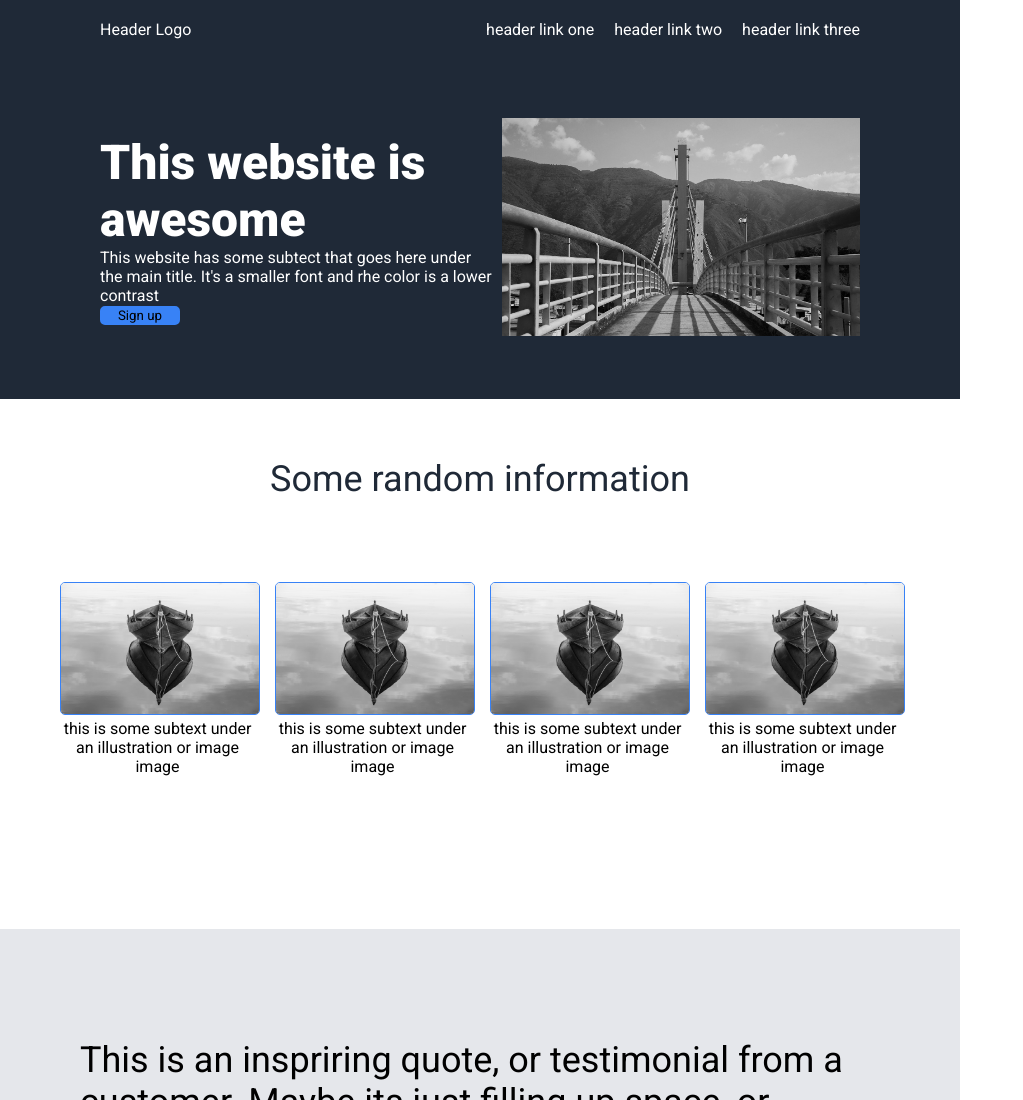
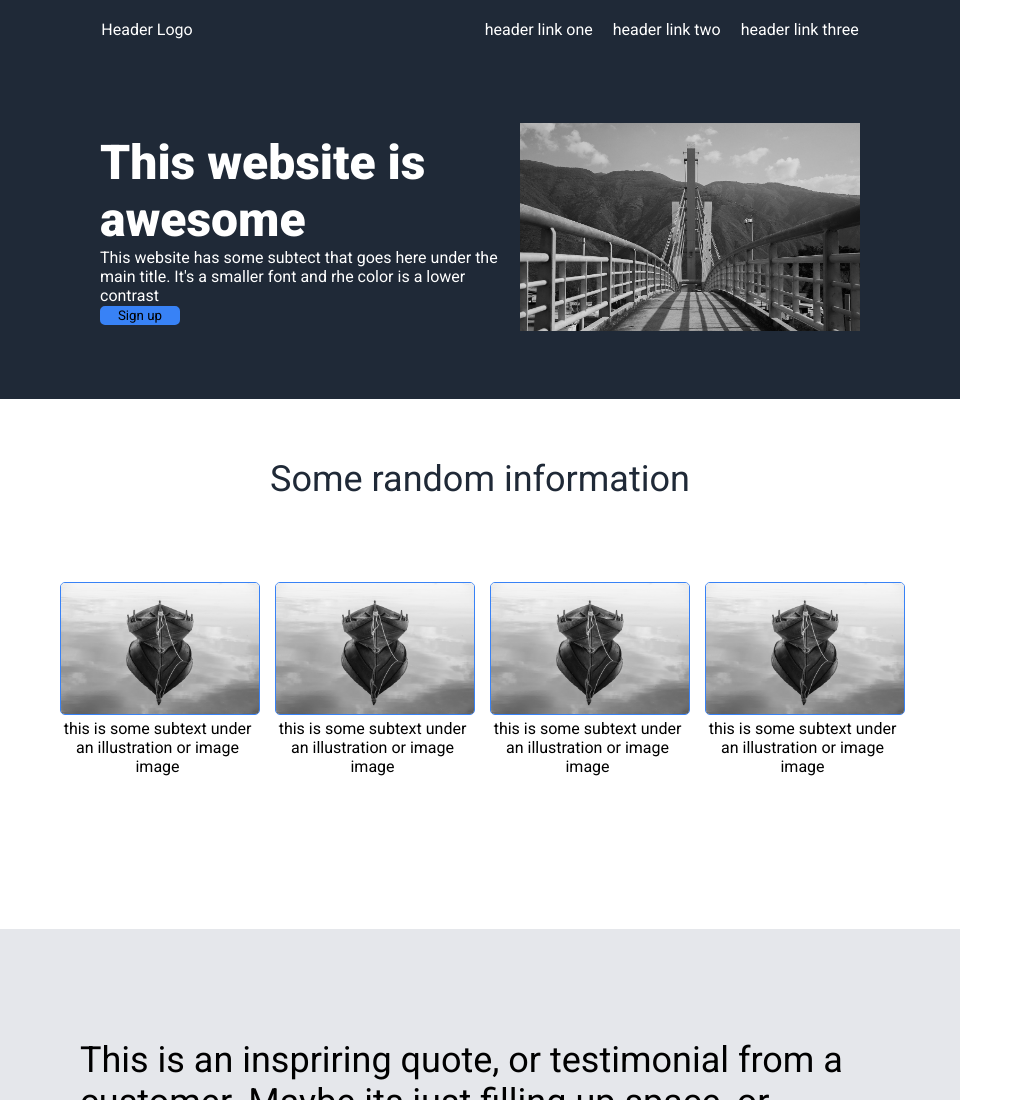
Before and after one commit to pridzie/landing_page, a plain HTML site: page index.html in a window 1280 px wide. Shown: the top 1100 px of the page, without its empty margins (0-1023 px from the left). Drawn offline with Linux system fonts and the light colour scheme.

Commit message:
Fixed page fitting
Removed title container width, fixed page not fitting on on open.

```diff
--- a/styles.css
+++ b/styles.css
@@ -15,9 +15,11 @@
     justify-content: center;
     font-family: Roboto;
 }
+.Logo{
+    margin-right: 292px;
+}
 
 .titles {
-    width: 960px;
     display: flex;
     justify-content: space-between;
 }
@@ -84,8 +86,8 @@
 }
 
 .img img {
-    width: 358px;
-    height: 185;
+    width: 340px;
+    height: 170;
     margin-left: 10px;
 }
 
```
